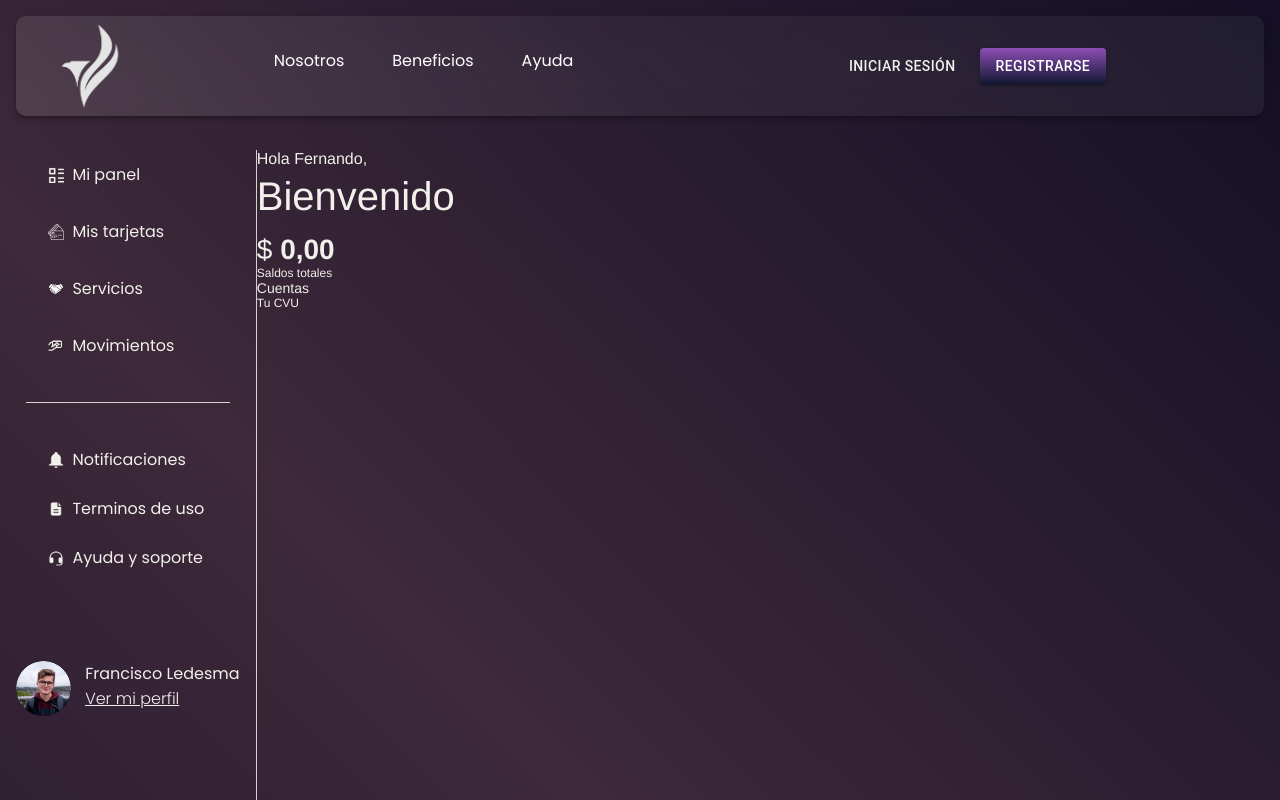
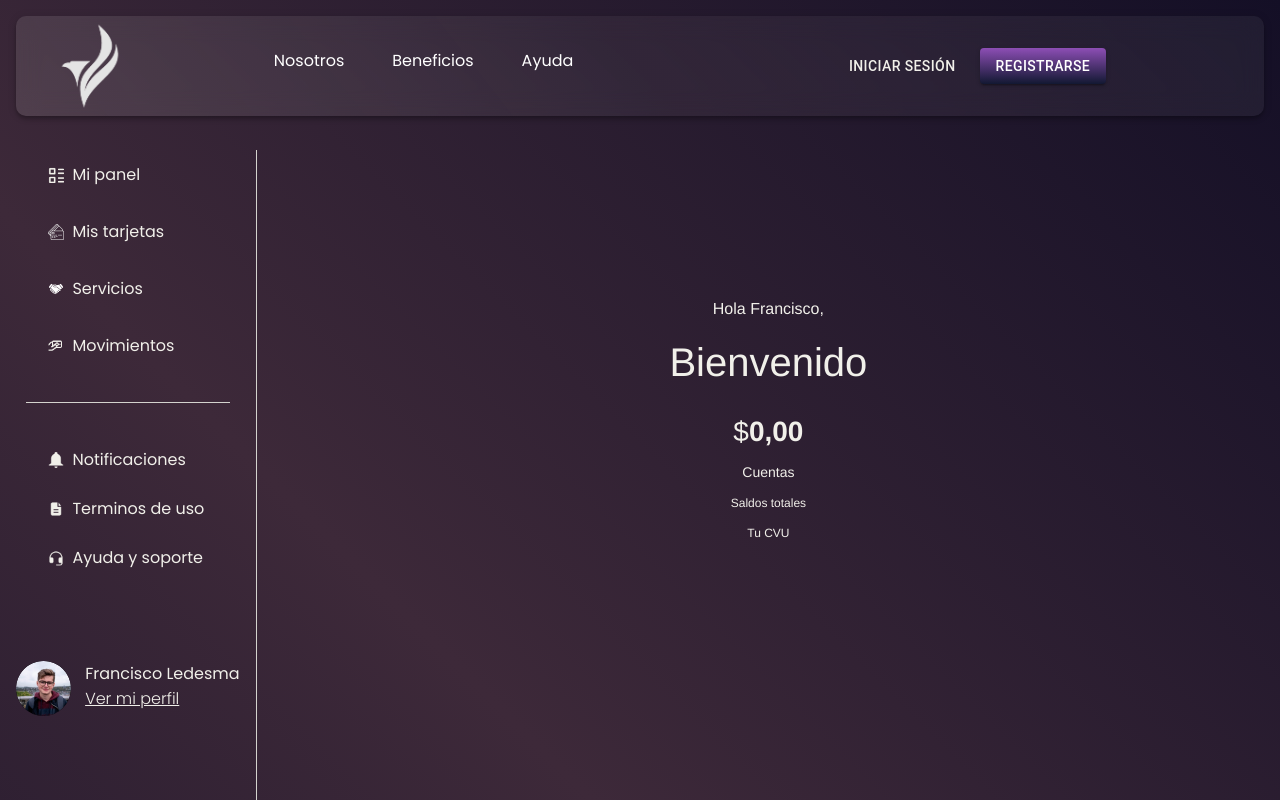
Before and after one commit to No-Country/c12-36-ft-reactnative, a React (Vite) app in the folder frontend/: page /home in a window 1280 px wide. Shown: the top 800 px of the page. Built offline with nearby package versions, Linux system fonts and the light colour scheme.

Commit message:
feat: cards

```diff
--- a/frontend/src/components/Home/Home.jsx
+++ b/frontend/src/components/Home/Home.jsx
@@ -3,9 +3,6 @@ import './cardBalance.css'
 
 import Welcome from '../Welcome/Welcome.jsx'
 import arrowSortImage from '../../assets/fluent_arrow-sort-16-filled.png'
-import handCashImage from '../../assets/iconoir_hand-cash.png'
-import basilDocumentImage from '../../assets/basil_document-solid.png'
-import streamlineMoneyImage from '../../assets/streamline_money-graph-arrow-increase-ascend-growth-up-arrow-stats-graph-right-grow.png'
 import Sidebar from '../Sidebar/Sidebar'
 import Divider from '@mui/material/Divider'
 
--- a/frontend/src/components/Welcome/Welcome.jsx
+++ b/frontend/src/components/Welcome/Welcome.jsx
@@ -2,17 +2,17 @@ import React from 'react'
 
 const Welcome = () => {
   return (
-    <section style={{ position: 'relative' }}>
-      <div className='text-wrapper'>Hola Fernando,</div>
+    <section style={{ position: 'relative', display: 'flex', flexDirection: 'column', alignItems: 'center', justifyContent: 'center', gap: '1rem', margin: 'auto', marginTop: '150px' }}>
+      <div className='text-wrapper'>Hola Francisco,</div>
       <h1 className='h-1'>Bienvenido</h1>
-      <div>
-        <div className='element'>
+      <div style={{ display: 'flex', flexDirection: 'column', alignItems: 'center', justifyContent: 'center', gap: '1rem' }}>
+        <div className='element' style={{ display: 'flex', alignItems: 'center', justifyContent: 'center' }}>
           <span className='span'>$ </span>
           <span className='text-wrapper-8'>0,00</span>
         </div>
-        <div className='text-wrapper-9'>Saldos totales</div>
-        <div className='text-wrapper-10'>Cuentas</div>
-        <div className='text-wrapper-11'>Tu CVU</div>
+        <div className='text-wrapper-10' style={{ alignSelf: 'center' }}>Cuentas</div>
+        <div className='text-wrapper-9' style={{ alignSelf: 'center' }}>Saldos totales</div>
+        <div className='text-wrapper-11' style={{ alignSelf: 'center' }}>Tu CVU</div>
       </div>
     </section>
   )
```
